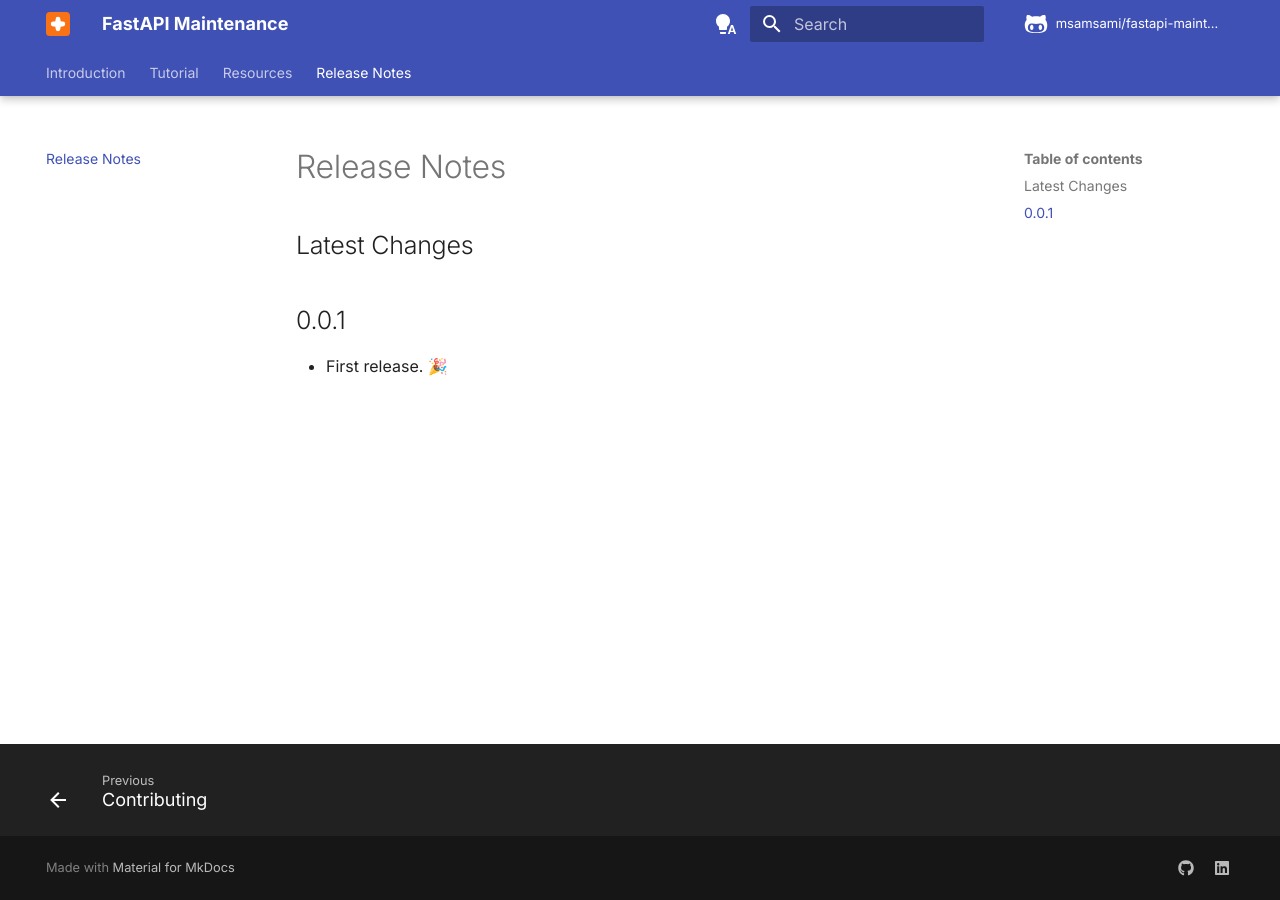
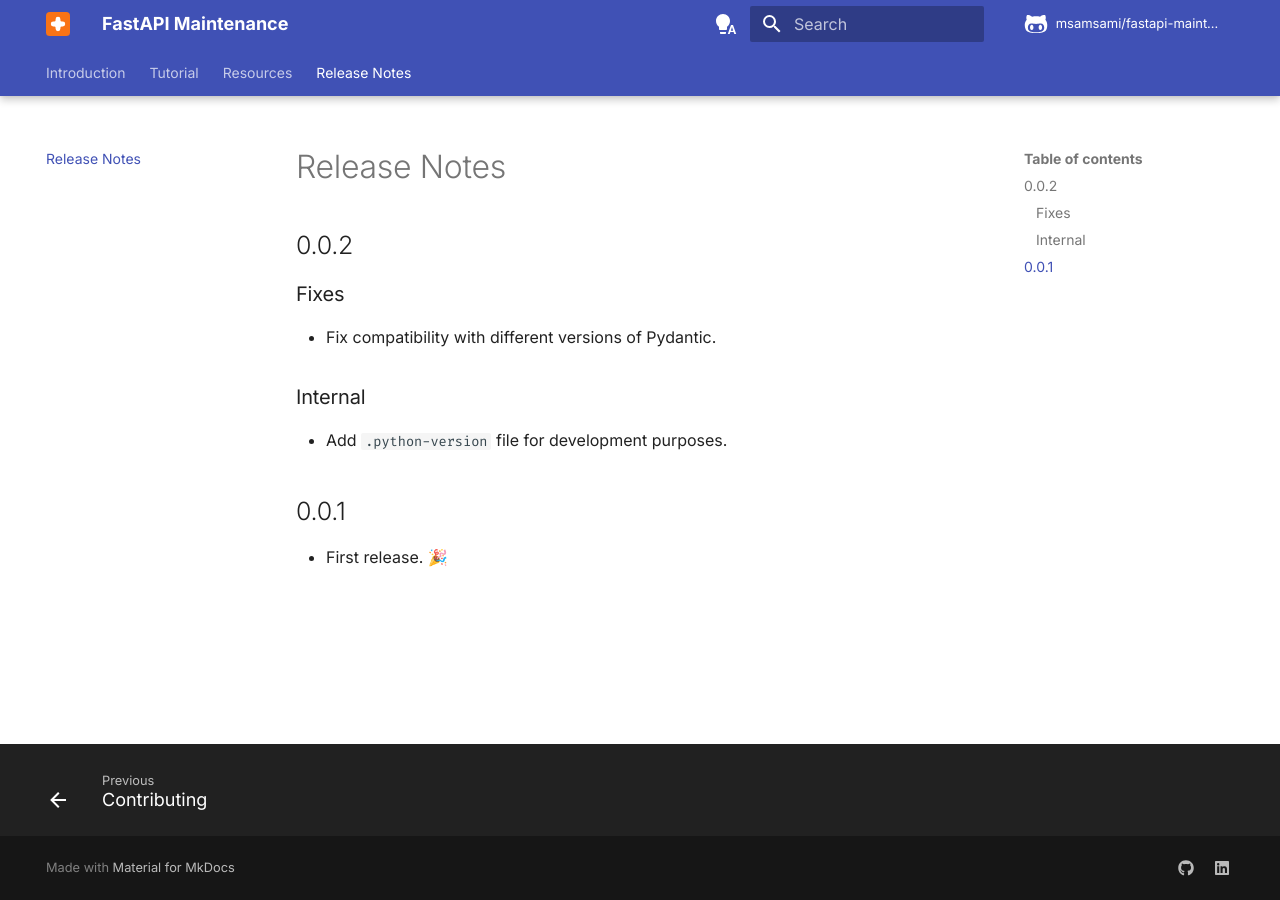
Before and after one commit to msamsami/fastapi-maintenance, an MkDocs documentation site: the page built from docs/release-notes.md, in a window 1280 px wide. Built offline with MkDocs 1.6.1 and Material for MkDocs 9.7.7, drawn with Linux system fonts in a browser that asks for light colours; comment, search, counter and statistics services are not loaded.

Commit message:
Bump version -> v0.0.2

```diff
--- a/docs/release-notes.md
+++ b/docs/release-notes.md
@@ -1,6 +1,14 @@
 # Release Notes
 
-## Latest Changes
+## 0.0.2
+
+### Fixes
+
+- Fix compatibility with different versions of Pydantic.
+
+### Internal
+
+- Add `.python-version` file for development purposes.
 
 ## 0.0.1
 
--- a/src/fastapi_maintenance/__init__.py
+++ b/src/fastapi_maintenance/__init__.py
@@ -5,7 +5,7 @@
 the ability to exempt specific endpoints from maintenance status.
 """
 
-__version__ = "0.0.1"
+__version__ = "0.0.2"
 __author__ = "Mehdi Samsami"
 
 
```
Also changed, not shown: 2 other files.
